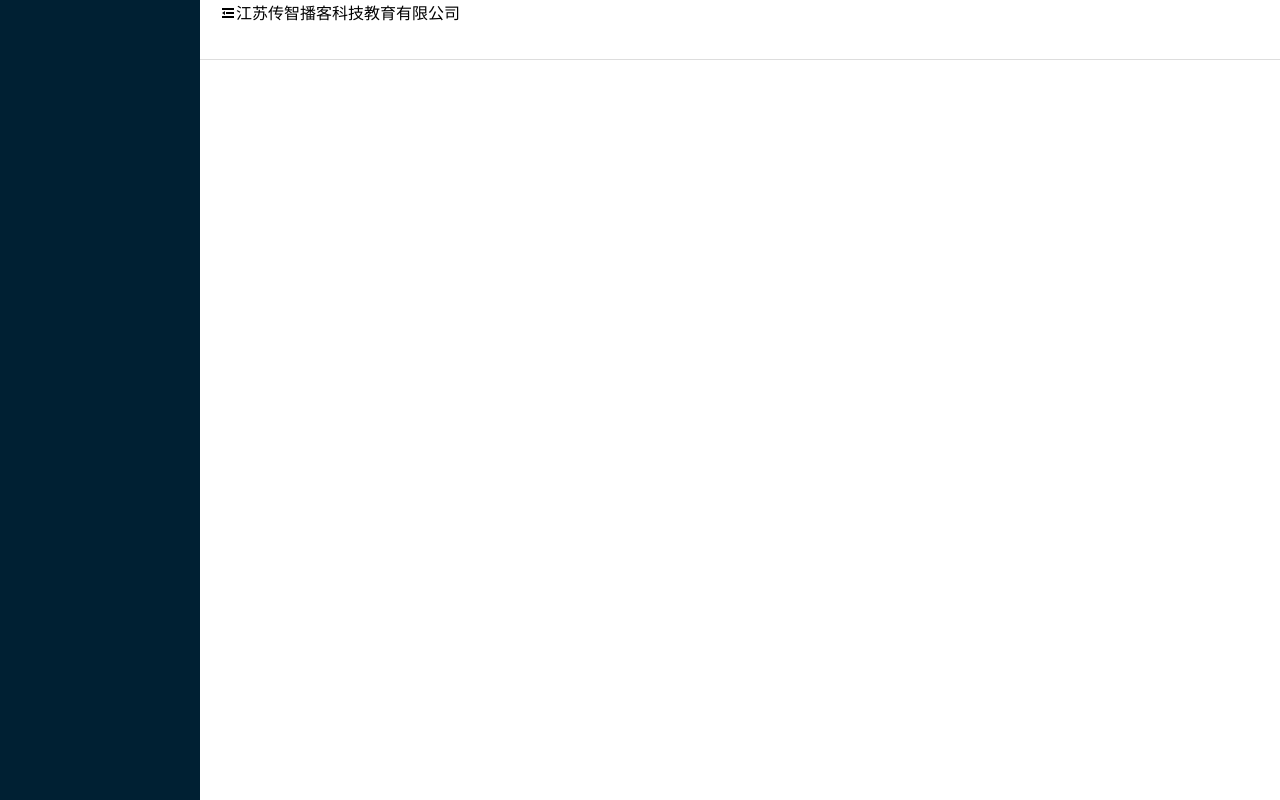
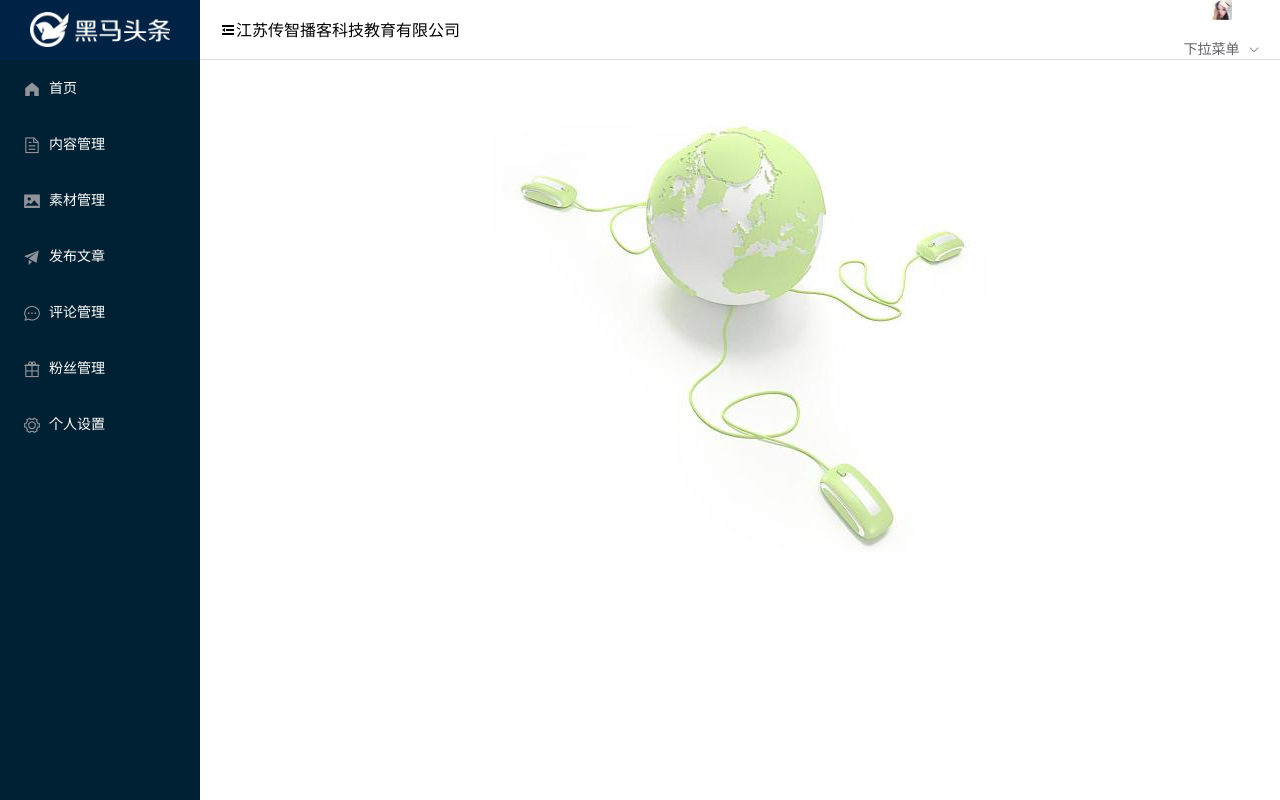
Before and after one commit to konglp1997/toutiao-pc, a Vue app: page / in a window 1280 px wide. Built offline with nearby package versions, Linux system fonts and the light colour scheme.

Commit message:
首页布局

```diff
--- /dev/null
+++ b/src/views/404/index.vue
@@ -0,0 +1,18 @@
+<template>
+  <div class="container-404"></div>
+</template>
+
+<script>
+export default {}
+</script>
+
+<style>
+.container-404 {
+  width: 100%;
+  height: 100%;
+  background: url("../../assets/404.png") no-repeat center / cover;
+  position: absolute;
+  left: 0;
+  top: 0;
+}
+</style>
--- a/src/views/home/index.vue
+++ b/src/views/home/index.vue
@@ -1,18 +1,89 @@
 <template>
   <el-container class="container">
-    <el-aside width="200px"></el-aside>
+    <!-- 侧边栏 -->
+    <el-aside :width="isOpen?'200px':'64px'">
+      <div class="logo" :class="{smallLogo:!isOpen}"></div>
+      <el-menu
+        default-active="1"
+        background-color="#002033"
+        text-color="#fff"
+        active-text-color="#ffd04b"
+        style="border-right:none"
+        :collapse="!isOpen"
+        :collapse-transition="false"
+        router="true"
+      >
+      <!-- :collapse-transition="false"关闭动画 -->
+      <!-- 是否使用 vue-router 的模式，启用该模式会在激活导航时以 index 作为 path 进行路由跳转 -->
+        <el-menu-item index="/">
+          <i class="el-icon-s-home"></i>
+          <span slot="title">首页</span>
+        </el-menu-item>
+        <el-menu-item index="/article">
+          <i class="el-icon-document"></i>
+          <span slot="title">内容管理</span>
+        </el-menu-item>
+        <el-menu-item index="/image">
+          <i class="el-icon-picture"></i>
+          <span slot="title">素材管理</span>
+        </el-menu-item>
+        <el-menu-item index="/publish">
+          <i class="el-icon-s-promotion"></i>
+          <span slot="title">发布文章</span>
+        </el-menu-item>
+        <el-menu-item index="/comment">
+          <i class="el-icon-chat-dot-round"></i>
+          <span slot="title">评论管理</span>
+        </el-menu-item>
+        <el-menu-item index="/fans">
+          <i class="el-icon-present"></i>
+          <span slot="title">粉丝管理</span>
+        </el-menu-item>
+        <el-menu-item index="/setting">
+          <i class="el-icon-setting"></i>
+          <span slot="title">个人设置</span>
+        </el-menu-item>
+      </el-menu>
+    </el-aside>
     <el-container>
+      <!-- 顶部 -->
       <el-header>
-        <span class="el-icon-s-fold icon"></span>
+        <span class="icon" :class="isOpen?'el-icon-s-fold':'el-icon-s-unfold'" @click="toggleMenu"></span>
         <span class="text">江苏传智播客科技教育有限公司</span>
+        <!-- //下拉菜单 -->
+
+        <el-dropdown>
+          <span class="el-dropdown-link">
+            <img class="headIcon" src="../../assets/avatar.jpg" alt />
+            下拉菜单
+            <i class="el-icon-arrow-down el-icon--right"></i>
+          </span>
+          <el-dropdown-menu slot="dropdown">
+            <el-dropdown-item icon="el-icon-setting">个人设置</el-dropdown-item>
+            <el-dropdown-item icon="el-icon-unlock">退出登录</el-dropdown-item>
+          </el-dropdown-menu>
+        </el-dropdown>
       </el-header>
-      <el-main></el-main>
+      <el-main>
+        <router-view></router-view>
+      </el-main>
     </el-container>
   </el-container>
 </template>
 
 <script>
-export default {}
+export default {
+  data () {
+    return {
+      isOpen: true
+    }
+  },
+  methods: {
+    toggleMenu () {
+      this.isOpen = !this.isOpen
+    }
+  }
+}
 </script>
 
 <style lang="less">
@@ -23,12 +94,45 @@ export default {}
   top: 0;
   left: 0;
 
+  //侧边栏
   .el-aside {
     background: #002033;
+    .logo {
+      width: 100%;
+      height: 60px;
+      background: #002244 url(../../assets/logo_admin.png) no-repeat center /
+        140px auto;
+    }
+    .smallLogo {
+      background-image: url(../../assets/logo_admin_01.png);
+      background-size: 36px auto;
+    }
   }
 
+  //头部
   .el-header {
     border-bottom: 1px solid #ddd;
+    .el-dropdown-link {
+      cursor: pointer;
+    }
+    .el-icon-arrow-down {
+      font-size: 12px;
+    }
+    .icon {
+      line-height: 60px;
+      cursor: pointer;
+    }
+
+    .el-dropdown {
+      float: right;
+      line-height: 60px;
+      vertical-align: middle;
+    }
+    .headIcon {
+      width: 20px;
+      height: 20px;
+      vertical-align: middle;
+    }
   }
 }
 </style>
--- /dev/null
+++ b/src/views/welcome/index.vue
@@ -0,0 +1,18 @@
+<template>
+   <div class='container-welcome'>
+    <img src="../../assets/welcome.jpg" alt="">
+  </div>
+</template>
+
+<script>
+export default {
+
+}
+</script>
+
+<style lang="less">
+img{
+  display: block;
+  margin: 0 auto;
+}
+</style>
```
Also changed, not shown: src/router/index.js (+11 -1 lines).
